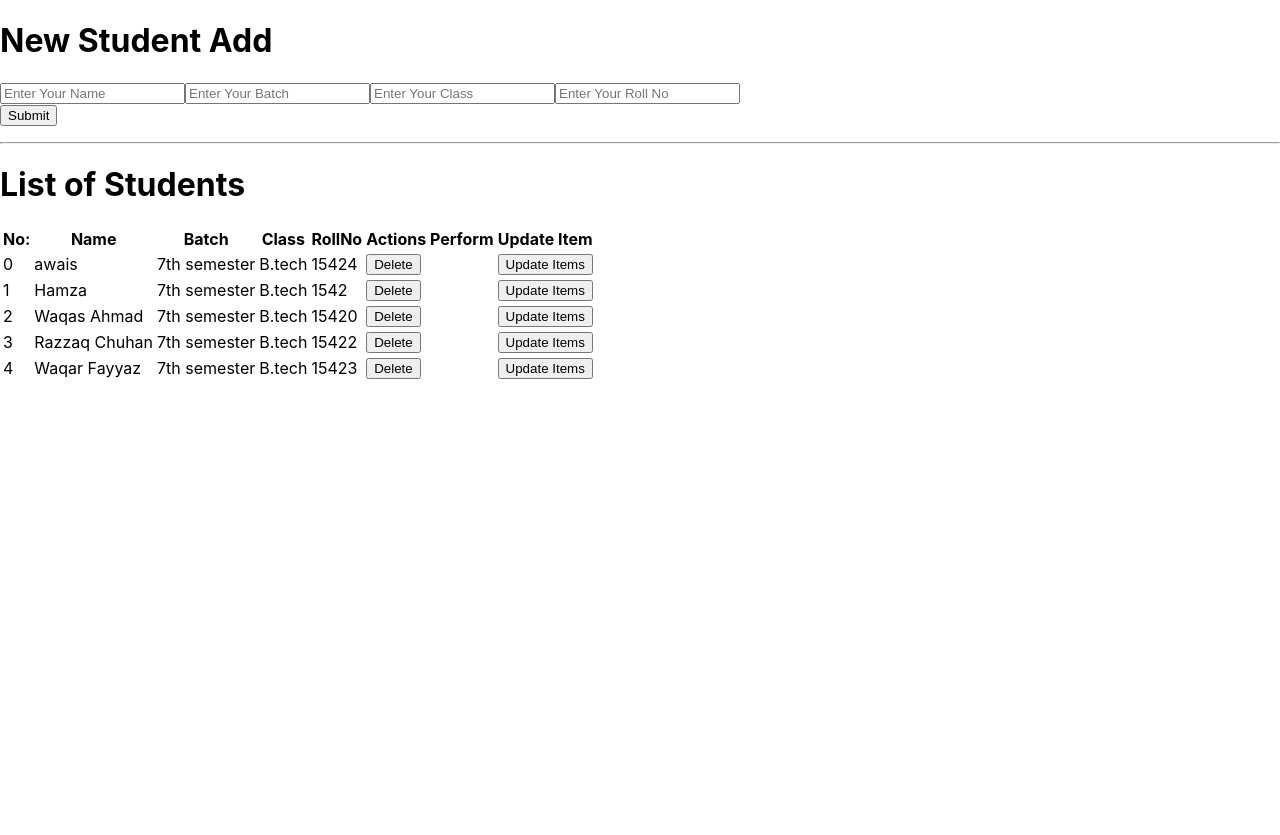
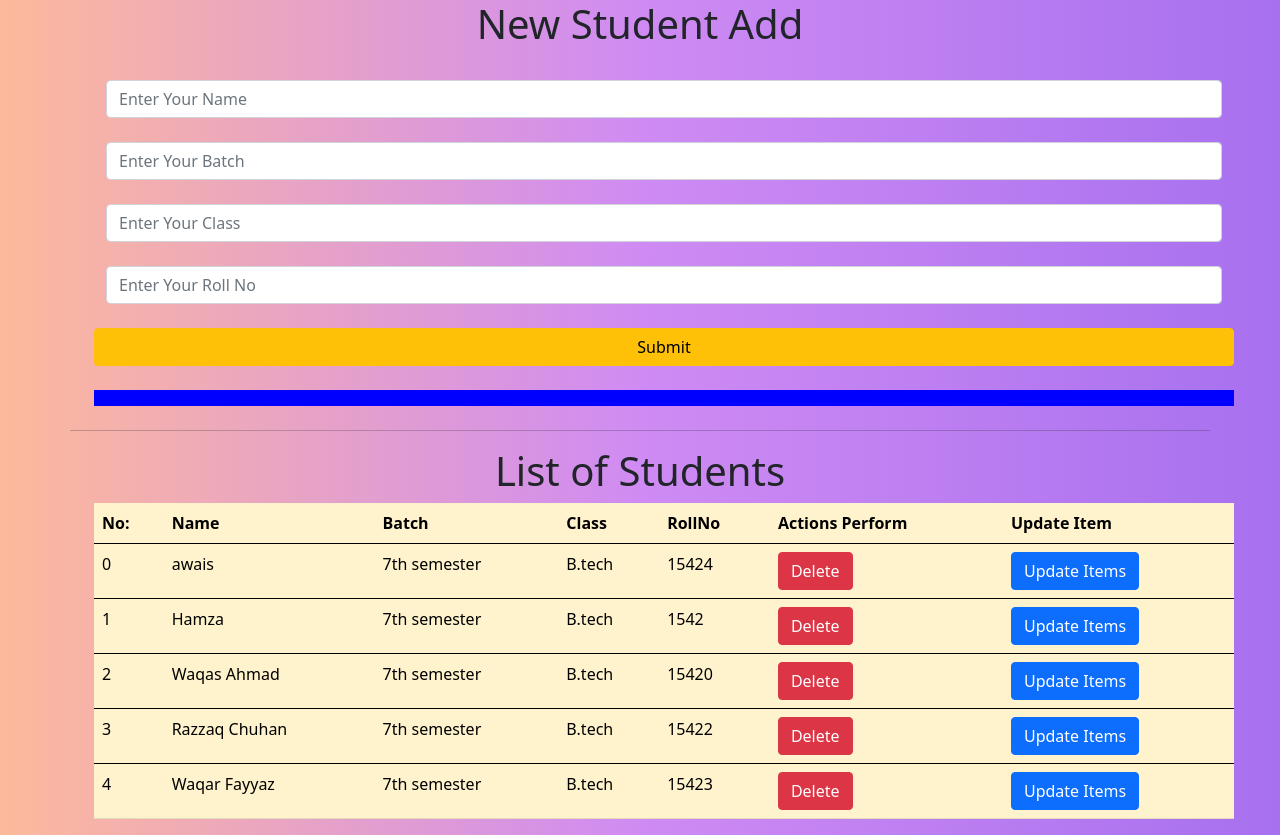
Before and after one commit to awais882s/react-redux, a React (Create React App) app: page / in a window 1280 px wide. Before the commit the page ends 800 px from the top, so only its background shows below. Built offline with nearby package versions, Linux system fonts and the light colour scheme; the HTML template or start-up script is replaced by a standard one.

Commit message:
update css with bootstrap

```diff
--- a/src/App.js
+++ b/src/App.js
@@ -1,8 +1,9 @@
 import Students from "./components/student";
+import "./Boostrap/index.css";
 function App() {
   return (
     <div className="App">
-      <h1>New Student Add</h1>
+      <h1 className="d-flex justify-content-center align-items-center">New Student Add</h1>
       <Students />
     </div>
   );
--- a/src/components/student.jsx
+++ b/src/components/student.jsx
@@ -68,7 +68,7 @@ export default function Students() {
                 <h1 className=" d-flex justify-content-center align-items-center ">
                     List of Students
                 </h1>
-                <table class="table table-primary ms-4 ">
+                <table class="table table-warning ms-4 ">
                     <thead>
                         <tr>
                             <th>No:</th>
--- a/src/components/studentList.jsx
+++ b/src/components/studentList.jsx
@@ -10,7 +10,7 @@ export default function StudentList({ student, index, deleteHandler, updateHandl
                 <td>{student.class}</td>
                 <td>{student.roll}</td>
                 <td>
-                    <button className="btn btn-dark" onClick={() => deleteHandler(index)}>
+                    <button className="btn btn-danger" onClick={() => deleteHandler(index)}>
                         Delete
                     </button>
                 </td >
--- a/src/components/useStudent.jsx
+++ b/src/components/useStudent.jsx
@@ -1,5 +1,6 @@
 import { useState } from "react";
 import { data } from "./data"
+
 
 export function useStudents() {
     const [students, setStudents] = useState(data);
```
Also changed, not shown: src/Boostrap/index.css.
